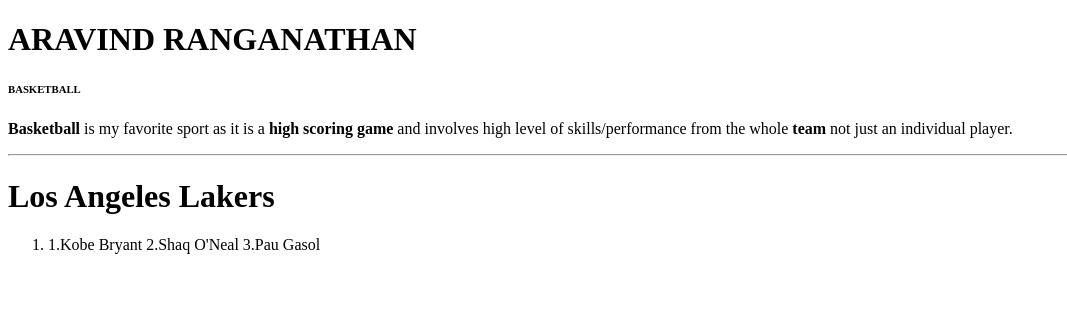
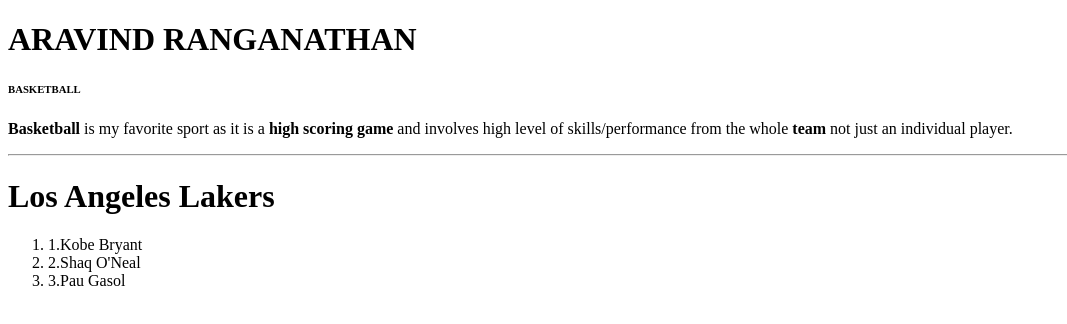
Before and after one commit to 44-563-Web-Apps-S23/44563-webapps-assignment-3-aravindranganathan, a plain HTML site: page index.html in a window 1280 px wide. Shown: the whole page, without its empty margins (0-1067 px from the left). Drawn offline with Linux system fonts and the light colour scheme.

Commit message:
Modified Ordered List

```diff
--- a/index.html
+++ b/index.html
@@ -20,11 +20,9 @@
     Los Angeles Lakers
    </h1>
    <ol>
-    <li>
-    1.Kobe Bryant
-    2.Shaq O'Neal
-    3.Pau Gasol
-    </li>
+    <li>1.Kobe Bryant</li>
+    <li>2.Shaq O'Neal</li>
+    <li>3.Pau Gasol</li>
    </ol>
  </body>
 </html>
```
